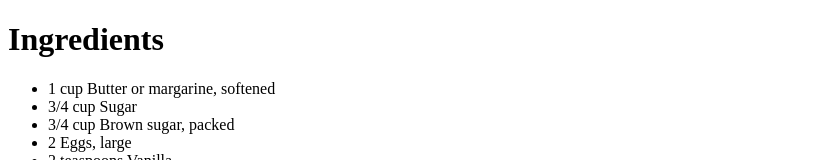
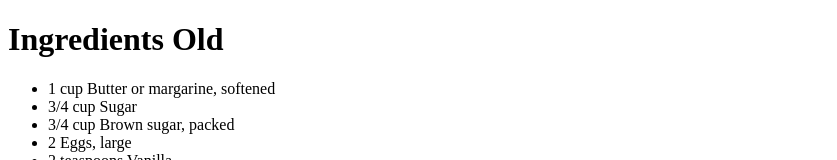
Before and after one commit to Naill23/RecipeCookies, a plain HTML site: page secret recipe.htm in a window 1280 px wide. Shown: the top 160 px of the page, without its empty margins (0-837 px from the left). Drawn offline with Linux system fonts and the light colour scheme.

Commit message:
index text update

```diff
--- a/secret recipe.htm
+++ b/secret recipe.htm
@@ -2,7 +2,7 @@
 <html>
 <body>
 
-<h1>Ingredients</h1>
+<h1>Ingredients Old</h1>
 <ul>
 <li>1 cup Butter or margarine, softened</li>
 <li>3/4 cup Sugar</li>
```
